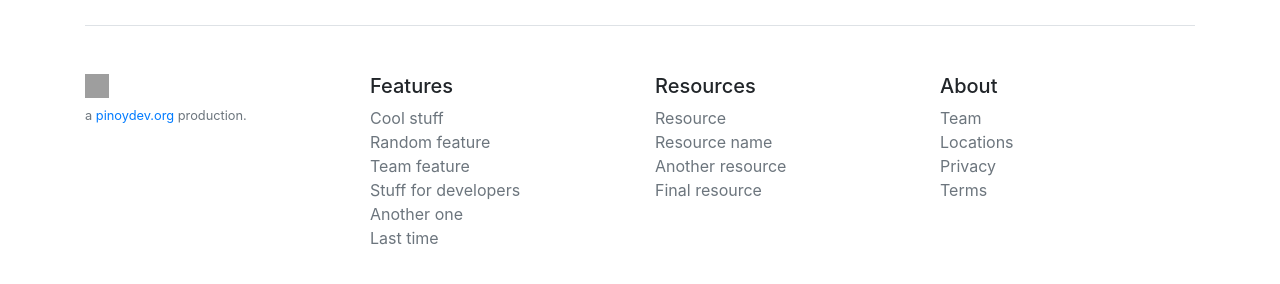
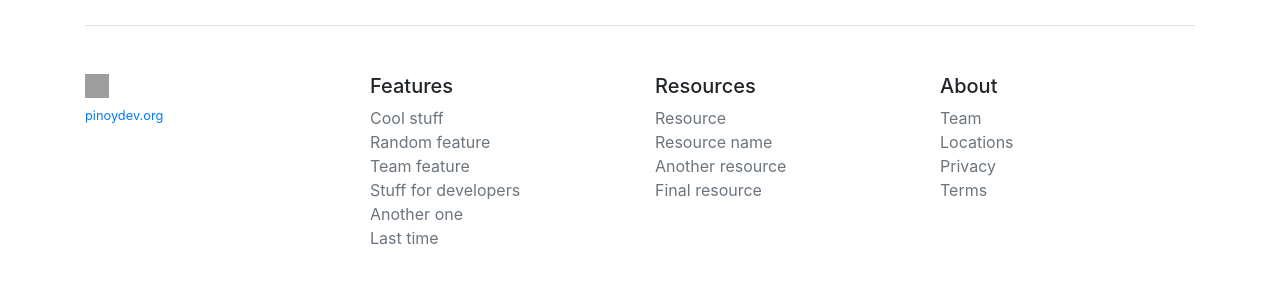
Before and after one commit to yoseminao/ValidateDL, a Jekyll site: the page built from index.html, in a window 1280 px wide. Shown: the part 400-684 px from the top of the page. Built offline with Jekyll 4.4.1, drawn with Linux system fonts in a browser that asks for light colours; the list of posts is cut into pages by our own code; grey boxes are pictures that could not be loaded.

Commit message:
Update footer.html

```diff
--- a/_includes/footer.html
+++ b/_includes/footer.html
@@ -2,7 +2,7 @@
     <div class="row">
       <div class="col-12 col-md">
         <img class="mb-2" src="{{ site.baseurl }}/assets/img/card.png" alt="" width="24" height="24">
-          <small class="d-block mb-3 text-muted">a <a href="//pinoydev.org">pinoydev.org</a> production.</small>
+          <small class="d-block mb-3 text-muted"><a href="//pinoydev.org">pinoydev.org</a></small>
       </div>
       <div class="col-6 col-md">
         <h5>Features</h5>
```
